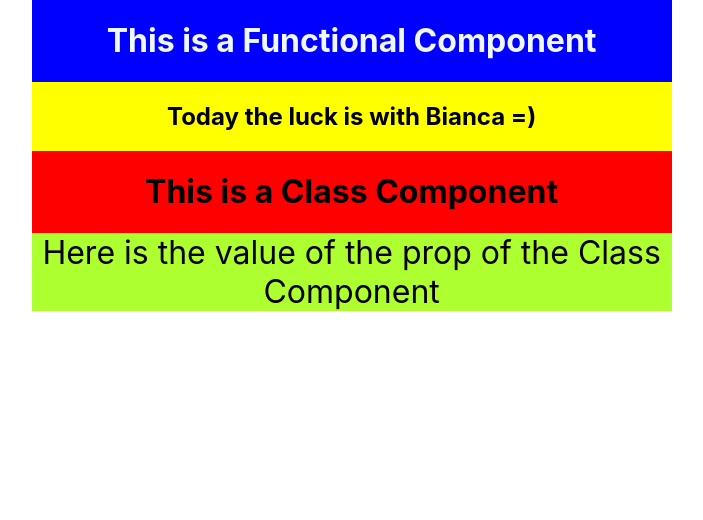
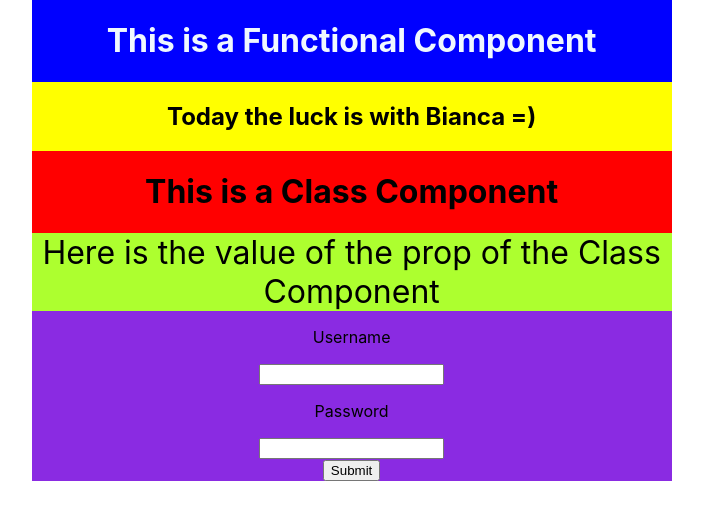
Before and after one commit to cjheyde/w6class1, a React (Create React App) app: page / in a window 1280 px wide. Shown: the top 520 px of the page, without its empty margins (250-953 px from the left). Built offline with nearby package versions, Linux system fonts and the light colour scheme.

Commit message:
feat: :construction: inclue a simple form

```diff
--- a/src/App.js
+++ b/src/App.js
@@ -3,6 +3,7 @@ import FunctionalComponenet from "./FunctionalComponent";
 import Name from "./Name";
 import ClassComponent from "./ClassComponent";
 import MyClassComponent from "./MyClassComponent";
+import Form from "./Form";
 
 function App() {
   return (
@@ -11,6 +12,7 @@ function App() {
       <Name />
       <ClassComponent />
       <MyClassComponent compProp="Here is the value of the prop of the Class Component" />
+      <Form />
     </div>
   );
 }
--- /dev/null
+++ b/src/Form.js
@@ -0,0 +1,21 @@
+import React from "react";
+
+function Form() {
+  return (
+    <form>
+      <label>
+        <p>Username</p>
+        <input type="text" />
+      </label>
+      <label>
+        <p>Password</p>
+        <input type="password" />
+      </label>
+      <div>
+        <button type="submit">Submit</button>
+      </div>
+    </form>
+  );
+}
+
+export default Form;
```
